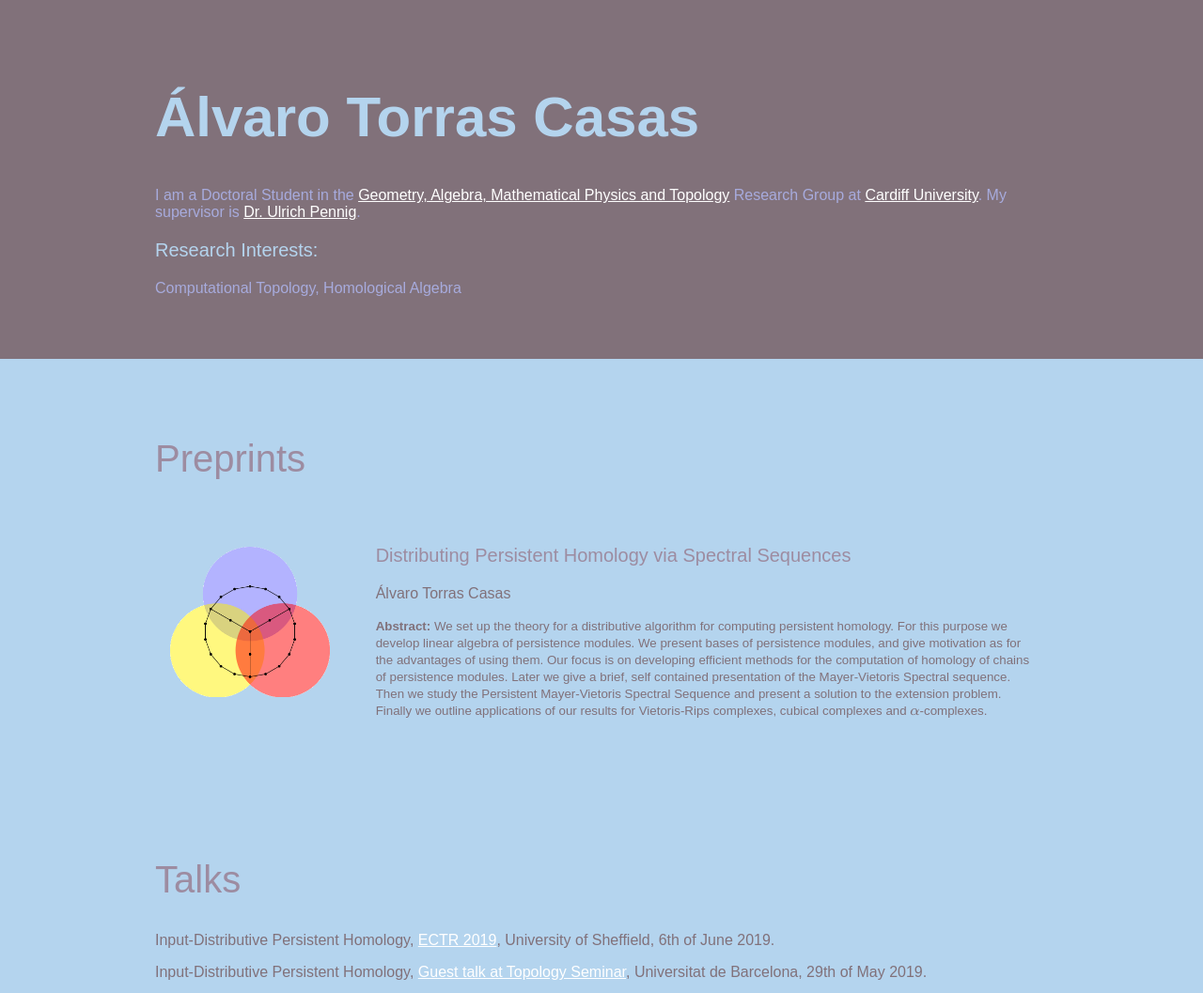
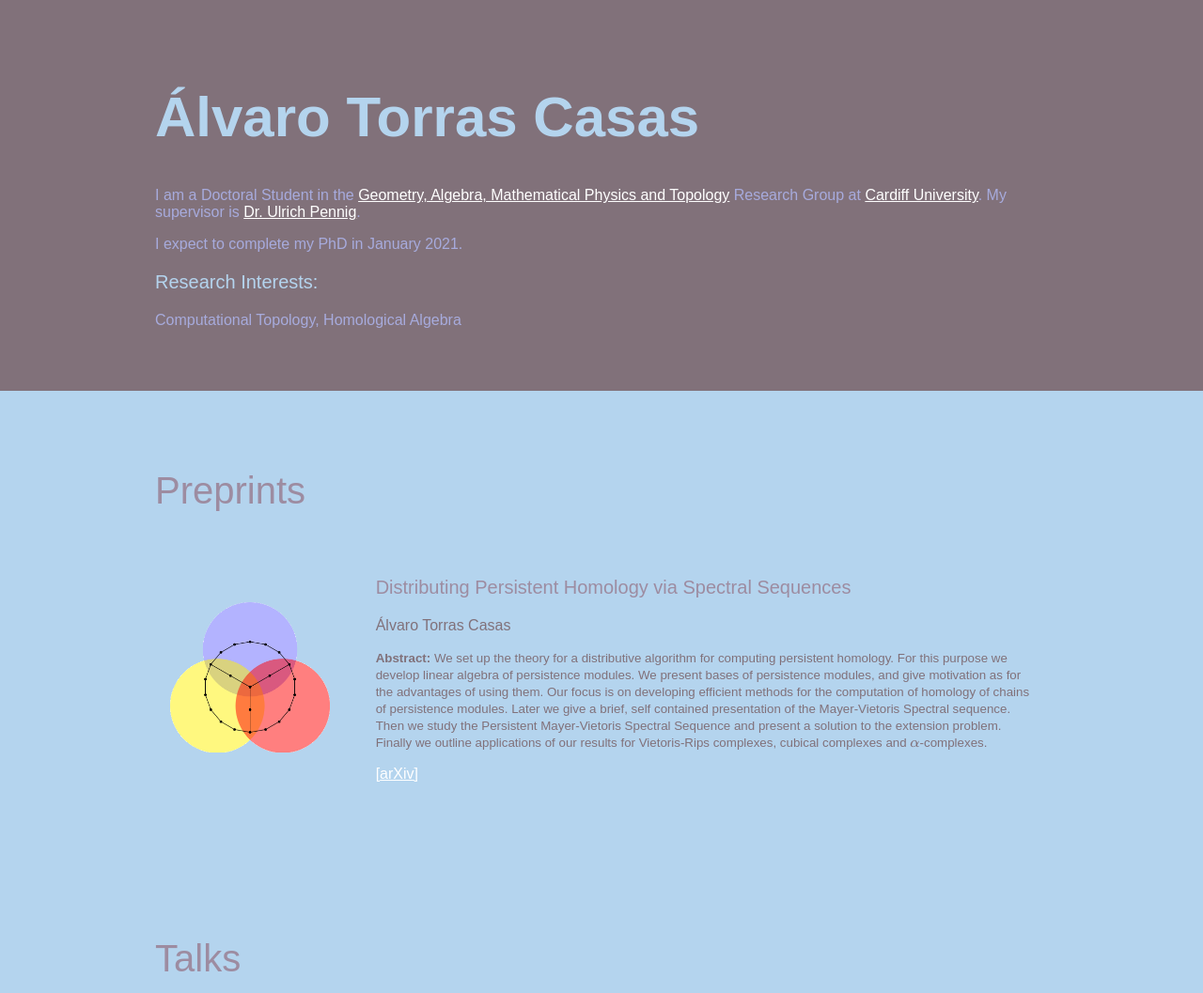
Before and after one commit to atorras1618/atorras1618.github.io, a plain HTML site: page index.html in a window 1280 px wide. Shown: the top 1057 px of the page at 94% size. Drawn offline with nearby package versions, Linux system fonts and the light colour scheme; some packages are replaced by stand-ins of ours.

Commit message:
added arXiv hyperlink

```diff
--- a/index.html
+++ b/index.html
@@ -15,6 +15,7 @@
             <p> I am a Doctoral Student in the <a href="https://www.cardiff.ac.uk/research/explore/research-units/geometry-algebra-mathematical-physics-and-topology"> Geometry, Algebra, Mathematical Physics and Topology</a> Research Group at
                 <a href="https://www.cardiff.ac.uk/"> Cardiff University</a>.
                 My supervisor is <a href="https://upennig.weebly.com/"> Dr. Ulrich Pennig</a>.</p>
+	    <p> I expect to complete my PhD in January 2021. </p>
 
             <h3> Research Interests:</h3>
             <p> Computational Topology, Homological Algebra
@@ -61,6 +62,7 @@
                                     Then we study the Persistent Mayer-Vietoris Spectral Sequence and  present a solution to the extension problem.
                                     Finally we outline applications of our results for Vietoris-Rips complexes, cubical complexes and \(\alpha\)-complexes.
                                 </small>
+				<p> <a href="https://arxiv.org/abs/1907.05228">[arXiv]</a> </p>
                             </td>
                         </tr>
                     </tbody>
```
